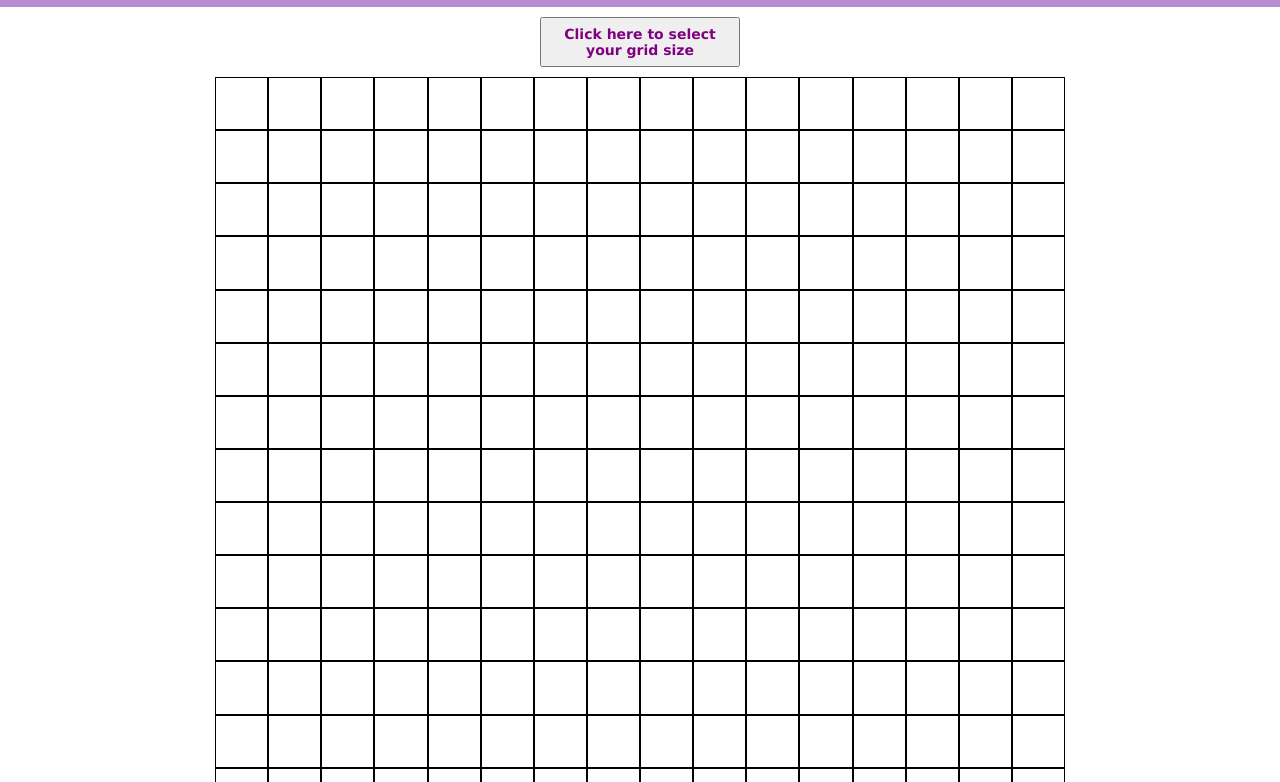
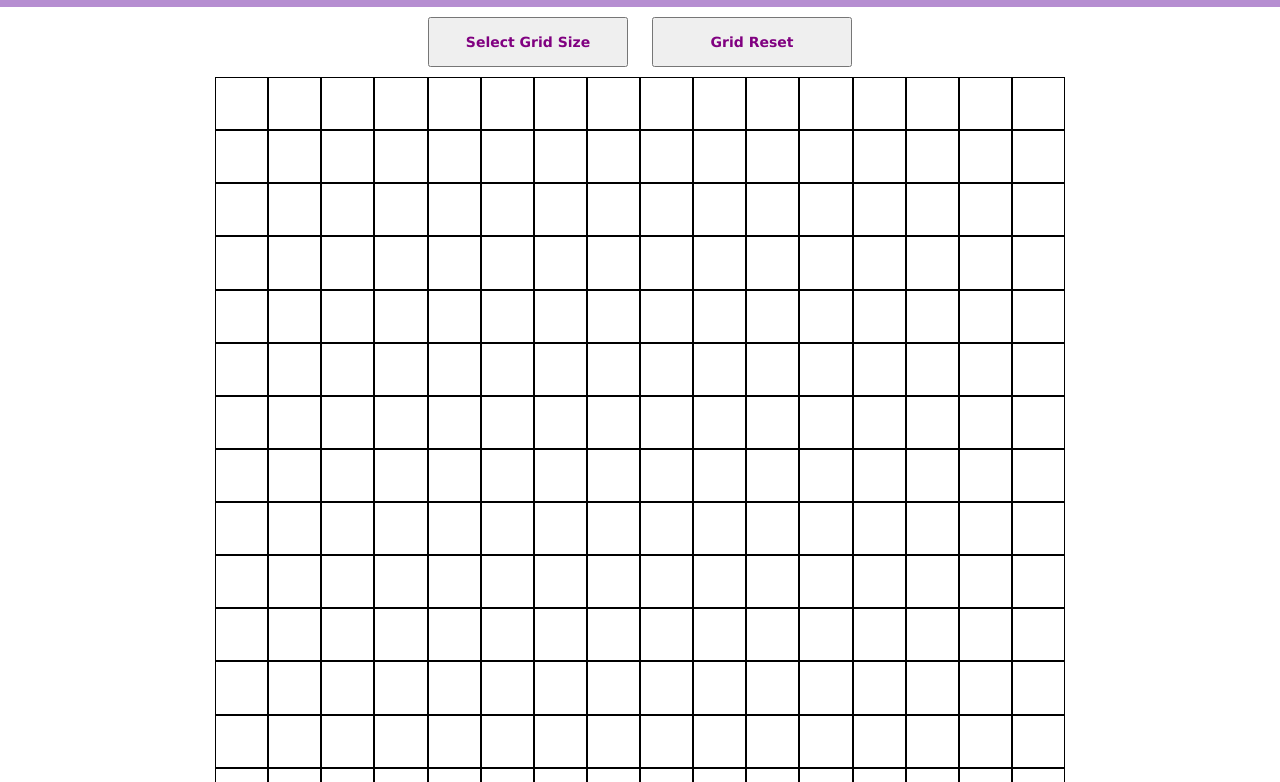
Before and after one commit to KGoerg/odin-etch-a-sketch, a plain HTML site: page index.html in a window 1280 px wide. Shown: the part 72-854 px from the top of the page. Drawn offline with Linux system fonts and the light colour scheme.

Commit message:
Add reset button and make grid size button changes
Edited text content for both buttons, put them under a "buttons" class, but still assigned individual IDs for JS purposes.

```diff
--- a/index.html
+++ b/index.html
@@ -13,7 +13,10 @@
         <h3>Ready, Set, DRAW!</h3>
      </div>
      <div class = "content">
-        <button>Click here to select your grid size</button>
+        <div class="buttons">
+            <button id="gridSelect">Select Grid Size</button>
+            <button id="resetButton">Grid Reset</button>
+        </div>
         <div id="container"></div>
     </div>
 </body>
```
